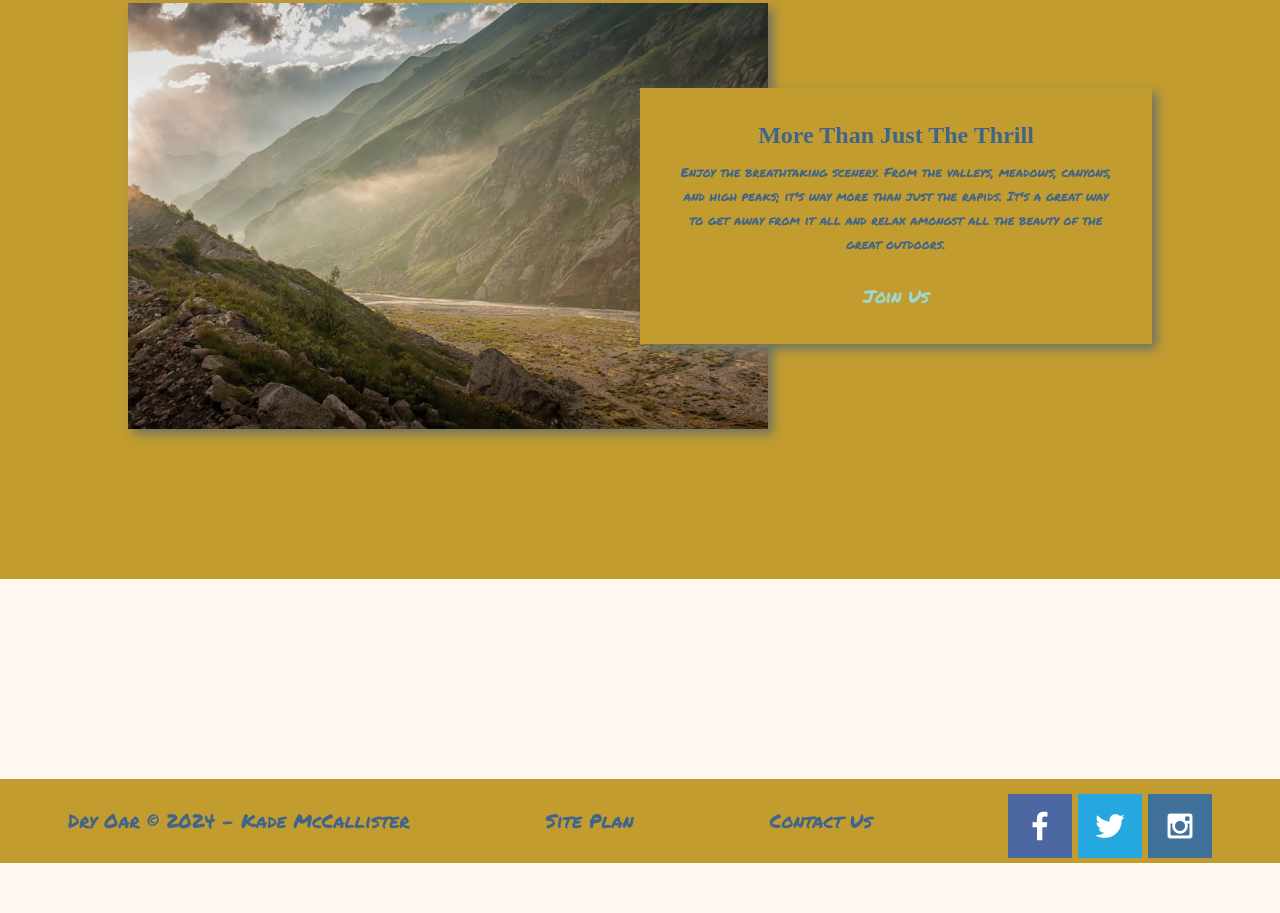
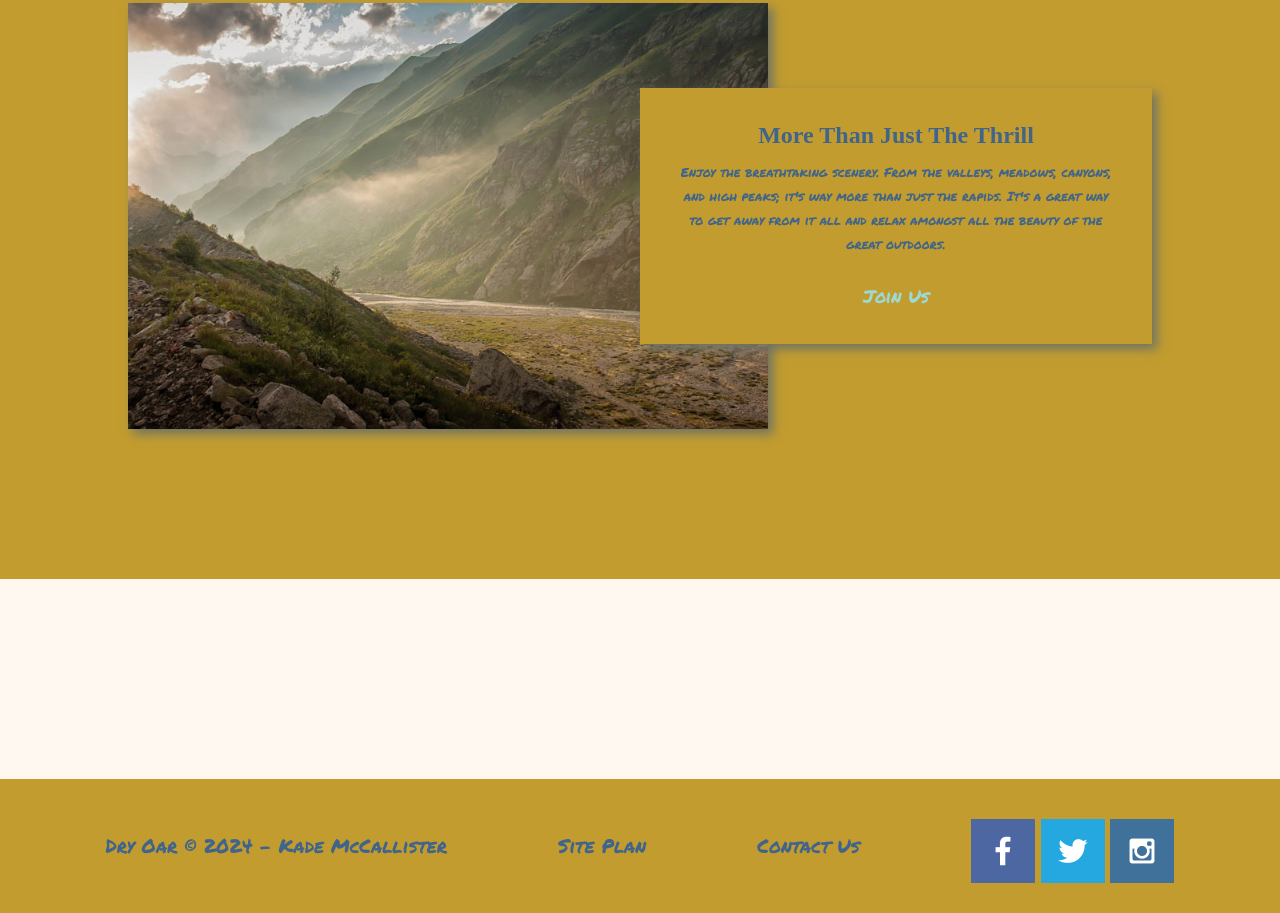
Before and after one commit to Kodfish09/WDD130, a plain HTML site: page wwr/index.html in a window 1280 px wide. Shown: the part 1782-2695 px from the top of the page. Before the commit the page ends 2645 px from the top, so only its background shows below. Drawn offline with Linux system fonts and the light colour scheme; a web font is replaced by a local one.

Commit message:
Fixed a small bug

```diff
--- a/wwr/styles/style.css
+++ b/wwr/styles/style.css
@@ -130,7 +130,7 @@ header {
 footer {
     background-color: #C29C2F;
     color: #41658A;
-    padding: 25px 50x;
+    padding: 25px 50px;
     margin-top: 200px;
     display: flex;
     justify-content: space-around;
```
